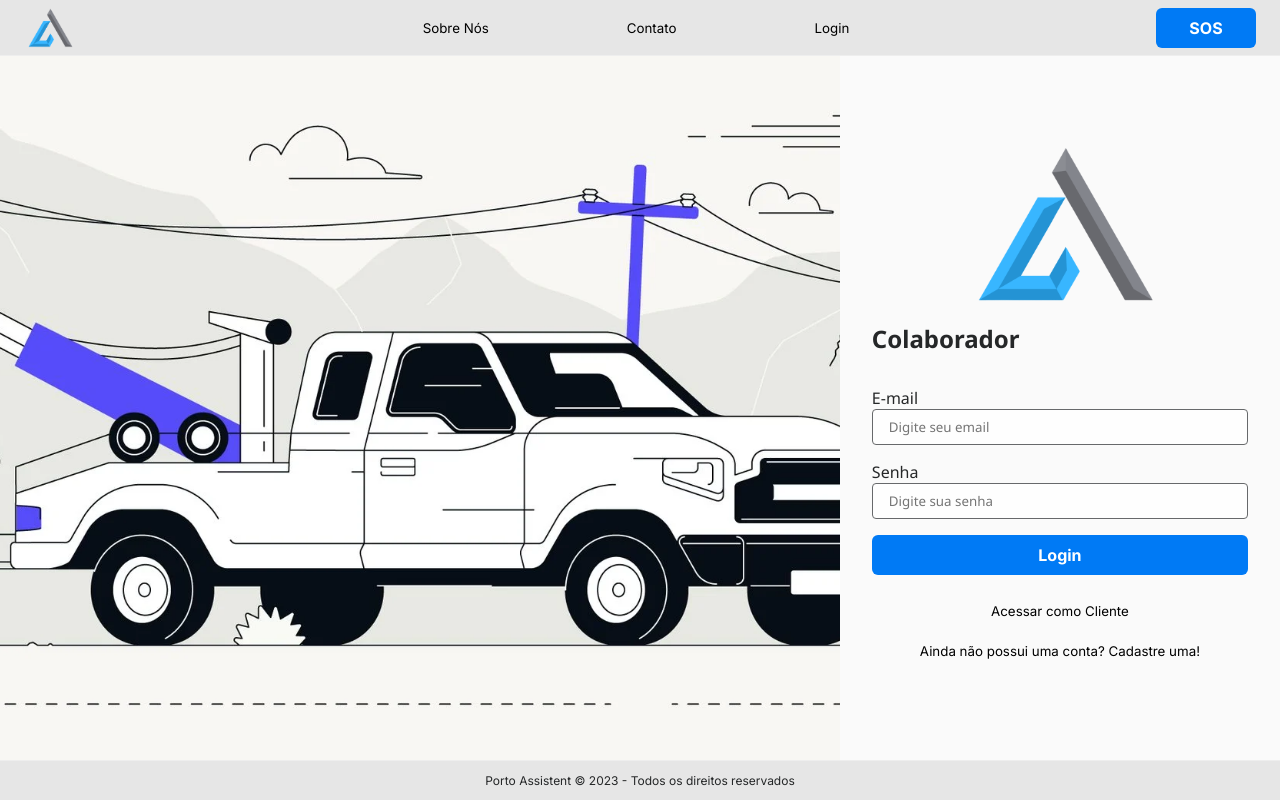
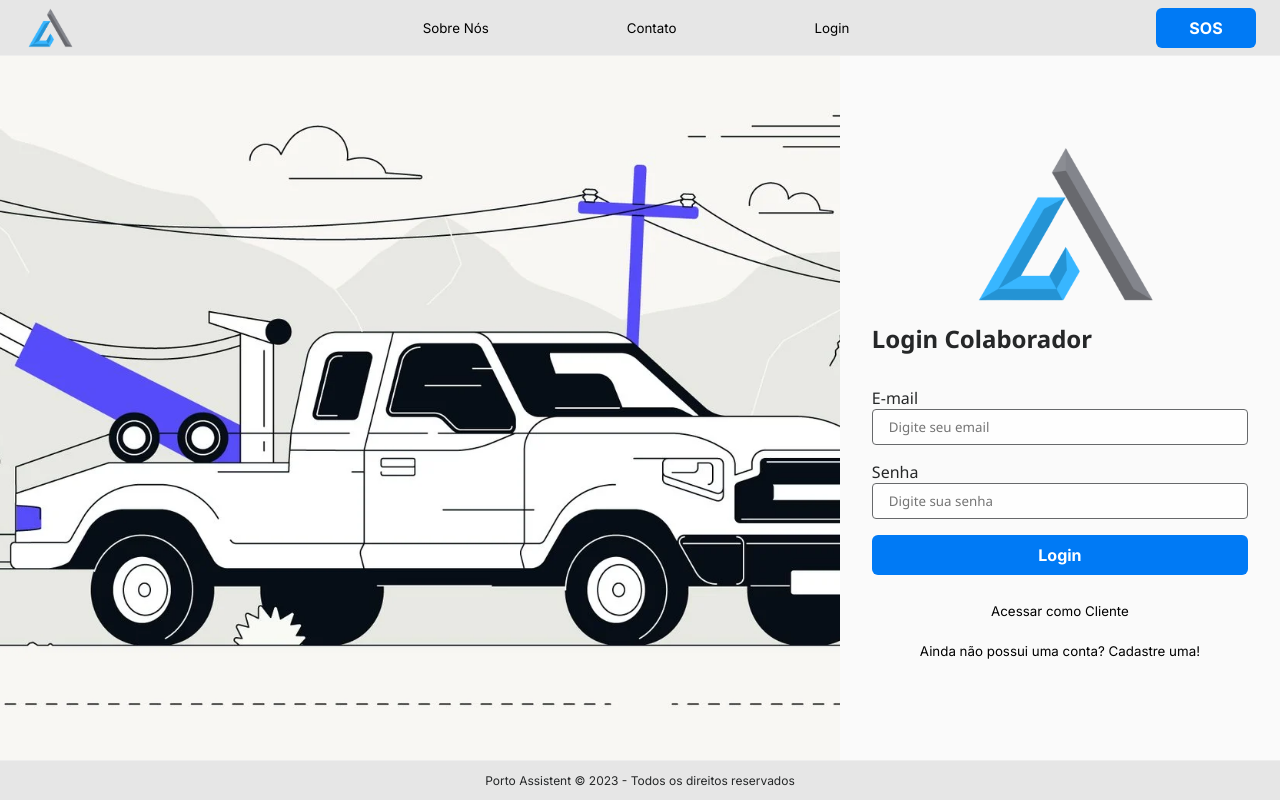
Before and after one commit to Challenge-PortoSeguro/ReactJs-Porto, a React (Vite) app: page /login/colaborador in a window 1280 px wide. Built offline with nearby package versions, Linux system fonts and the light colour scheme; some icons are missing; a web font is replaced by a local one.

Commit message:
Alteração no titulo da página login colaborador

```diff
--- a/src/pages/auth/login/login-colaborador/index.jsx
+++ b/src/pages/auth/login/login-colaborador/index.jsx
@@ -12,7 +12,7 @@ const LoginColaborador = () => {
 
             <S.Form>
                 <S.Logo src={logo} />
-                <S.Title>Colaborador</S.Title>
+                <S.Title>Login Colaborador</S.Title>
                 <Input name="E-mail" placeholder="Digite seu email" />
                 <Input name="Senha" placeholder="Digite sua senha" />
                 <Button full variant="primary">Login</Button>
```
